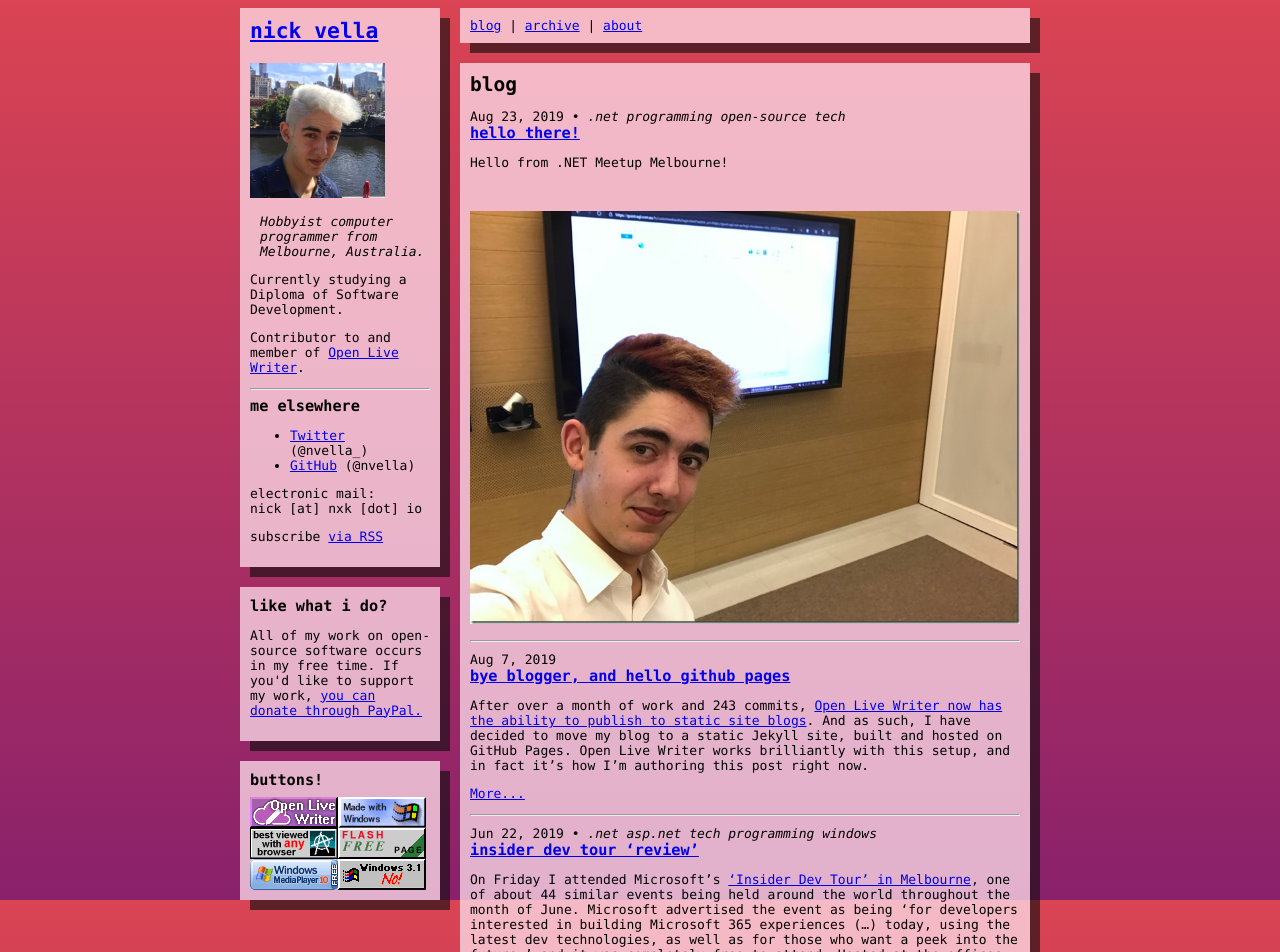
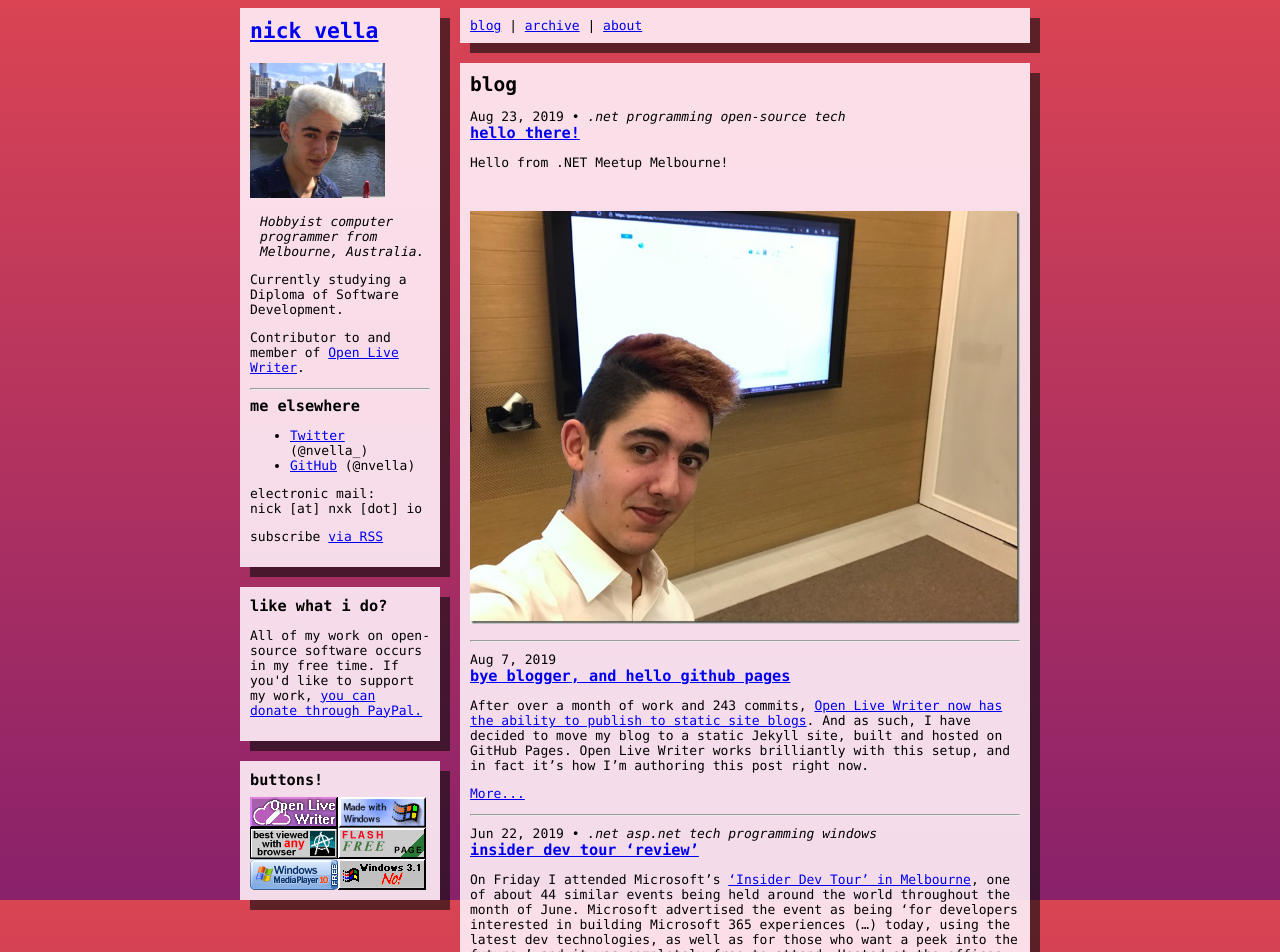
Before and after one commit to nvella/nvella.github.io, a Jekyll site: the page built from index.html, in a window 1280 px wide. Shown: the top 952 px of the page. Built offline with Jekyll 4.4.1, drawn with Linux system fonts in a browser that asks for light colours; the list of posts is cut into pages by our own code.

Commit message:
make col-box brighter

```diff
--- a/_sass/theme.scss
+++ b/_sass/theme.scss
@@ -58,7 +58,7 @@ img {
 .col-box {
     width: 100%;
 
-    background-color: rgba(255, 225, 236, 0.75);
+    background-color: rgba(255, 240, 249, 0.9);
     box-shadow: 10px 10px 0px 0px rgba(10, 10, 10, 0.6);
     box-sizing: border-box;
     display: inline-block;
```
